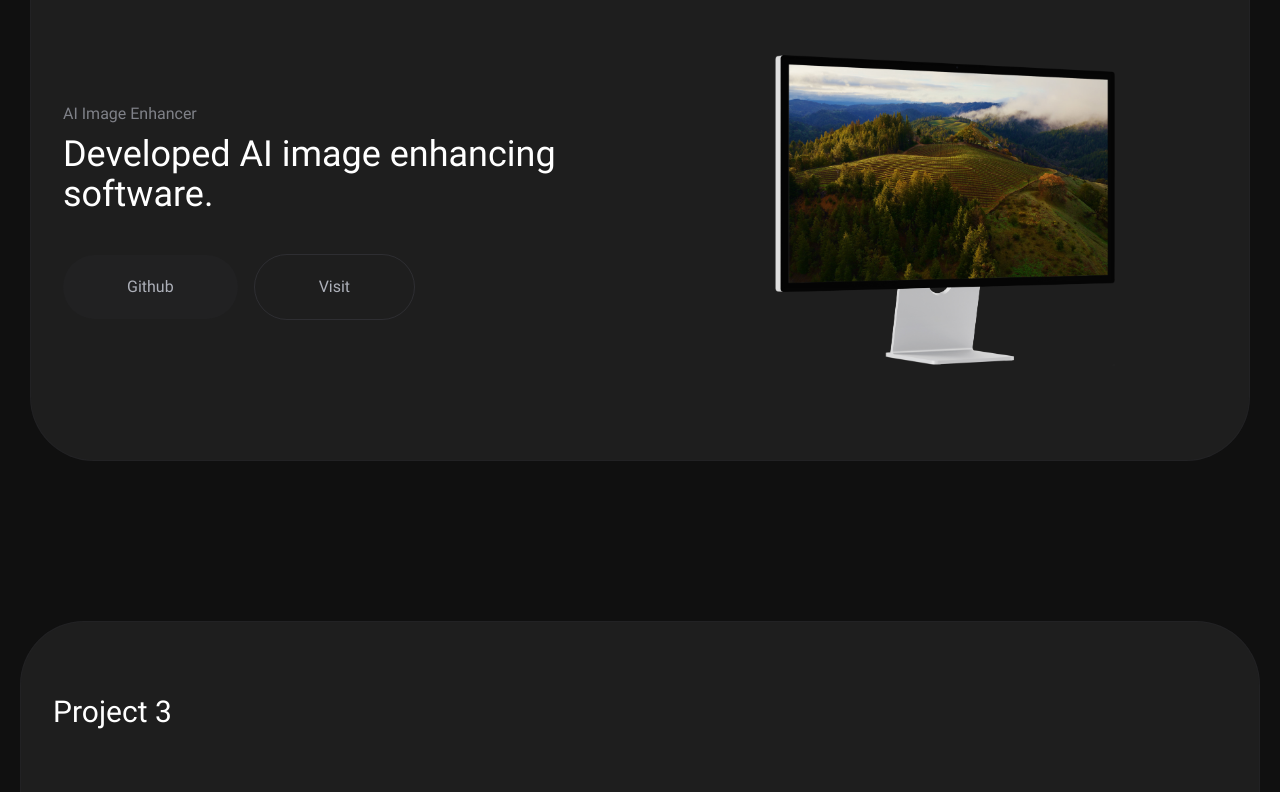
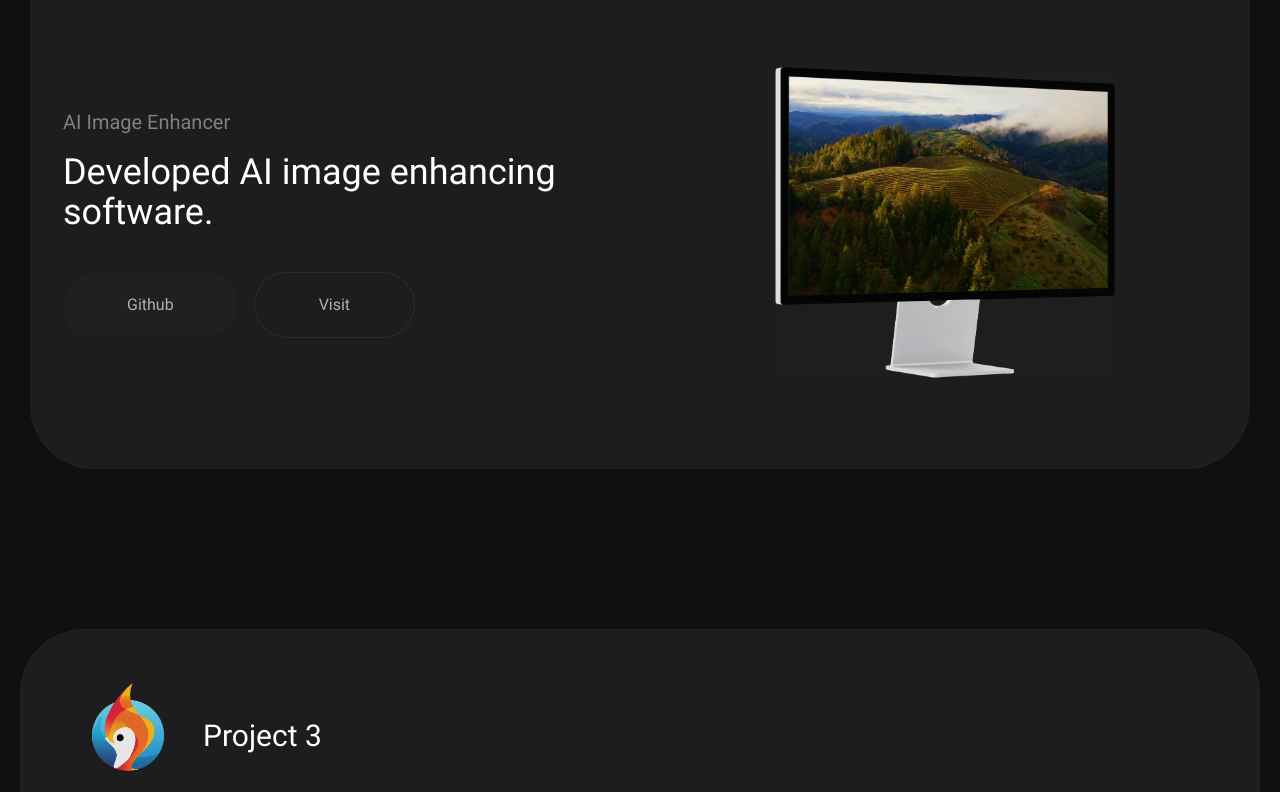
Before and after one commit to Mahfujul-Sagor/portfolio, a Next.js app: page / in a window 1280 px wide. Shown: the part 1600-2392 px from the top of the page. Built offline with nearby package versions, Linux system fonts and the light colour scheme.

Commit message:
add project icons

```diff
--- a/components/Hero.js
+++ b/components/Hero.js
@@ -21,7 +21,7 @@ export const handleLinkClick = (e, href) => {
 const Hero = () => {
   return (
     <section className='absolute w-full flex flex-col justify-center items-center mt-40'>
-      <div className='w-full max-w-[1300px] h-[910px] lg:px-20 md:px-14 px-8 lg:py-32 py-24 rounded-[6rem] bg-gradient-to-b from-[#1E1D1C] to-[#101010] flex flex-col items-center lg:gap-16 md:gap-14 sm:gap-12 gap-10'>
+      <div className='w-full max-w-[1300px] h-[950px] lg:px-20 md:px-14 px-8 lg:py-32 py-24 rounded-[6rem] bg-gradient-to-b from-[#1E1D1C] to-[#101010] flex flex-col items-center lg:gap-16 md:gap-14 sm:gap-12 gap-10'>
         <div className='text-center'>
           <h1 className='lg:text-7xl sm:text-5xl text-[32px] py-1 font-medium bg-clip-text text-transparent bg-gradient-to-b from-white to-[#7F8188]'>{HERO.name}</h1>
           <h2 className='lg:text-4xl md:text-3xl sm:text-2xl text-[#7F8188]'>{HERO.description}</h2>
--- a/components/Work.js
+++ b/components/Work.js
@@ -4,10 +4,10 @@ import { project1, project2, project3, project4 } from '@/constants';
 const Work = () => {
   return (
     <section id="work" className="card-wrapper w-full flex flex-col items-center md:gap-40 gap-2 relative lg:top-[70vh] top-[60vh] px-2">
-      <WorkCard width={1200} label={project1.label} top={84} title={project1.title} backgroundColor="#1E1E1E" description={project1.description} image={project1.image} liveLink={project1.liveLink} githubLink={project1.githubLink}/>
-      <WorkCard width={1220} label={project2.label} top={124} title={project2.title} backgroundColor="#1E1E1E" description={project2.description} image={project2.image} liveLink={project2.liveLink} githubLink={project2.githubLink}/>
-      <WorkCard width={1240} label={project3.label} top={164} title={project3.title} backgroundColor="#1E1E1E" description={project3.description} image={project3.image} liveLink={project3.liveLink} githubLink={project3.githubLink}/>
-      <WorkCard width={1260} label={project4.label} top={204} title={project4.title} backgroundColor="#1E1E1E" description={project4.description} image={project4.image} liveLink={project4.liveLink} githubLink={project4.githubLink}/>
+      <WorkCard width={1200} icon={project1.icon} label={project1.label} top={84} title={project1.title} backgroundColor="#1D1D1D" description={project1.description} image={project1.image} liveLink={project1.liveLink} githubLink={project1.githubLink}/>
+      <WorkCard width={1220} icon={project2.icon} label={project2.label} top={124} title={project2.title} backgroundColor="#1D1D1D" description={project2.description} image={project2.image} liveLink={project2.liveLink} githubLink={project2.githubLink}/>
+      <WorkCard width={1240} icon={project3.icon} label={project3.label} top={164} title={project3.title} backgroundColor="#1D1D1D" description={project3.description} image={project3.image} liveLink={project3.liveLink} githubLink={project3.githubLink}/>
+      <WorkCard width={1260} icon={project4.icon} label={project4.label} top={204} title={project4.title} backgroundColor="#1D1D1D" description={project4.description} image={project4.image} liveLink={project4.liveLink} githubLink={project4.githubLink}/>
     </section>
   );
 };
--- a/components/WorkCard.js
+++ b/components/WorkCard.js
@@ -11,6 +11,7 @@ const WorkCard = ({
   top,
   backgroundColor,
   label,
+  icon,
 }) => {
   return (
     <div
@@ -21,12 +22,19 @@ const WorkCard = ({
         backgroundColor: backgroundColor,
       }}
     >
-      <h2 className="text-3xl font-bold w-full text-start mt-10 mb-16">{title}</h2>
+      <div className="w-full text-start my-4 flex items-center">
+        <Image src={icon} alt="" width={150} height={150}/>
+        <p className="text-3xl font-bold">{title}</p>
+      </div>
       <div className="flex max-md:flex-col-reverse justify-between items-center gap-16 w-full flex-1">
         <div className="flex flex-col justify-center items-start gap-10 flex-1">
-          <div className="space-y-2">
-            <p className="text-[#7F8188] font-bold text-start">{label}</p>
-            <p className="sm:text-4xl text-3xl font-bold text-start">{description}</p>
+          <div className="space-y-4">
+            <p className="text-[#7F8188] text-xl font-bold text-start">
+              {label}
+            </p>
+            <p className="sm:text-4xl text-3xl font-bold text-start">
+              {description}
+            </p>
           </div>
           <div className="flex max-sm:flex-col md:justify-start items-center gap-4 w-full justify-center">
             <a
--- a/constants/index.js
+++ b/constants/index.js
@@ -1,5 +1,6 @@
 import ImageFlux from '@/public/images/ImageFlux.jpg';
 import Desktop from '@/public/images/Desktop.jpg';
+import ImageFluxIcon from '@/public/images/ImageFlux-icon.png';
 
 export const NAVIGATION_LINKS = [
   { label: "Work", href: "/" },
@@ -16,6 +17,7 @@ export const HERO = {
 export const project1 = {
   id: 1,
   title: "ImageFlux",
+  icon: ImageFluxIcon,
   label: "AI Image Enhancer",
   image: ImageFlux,
   description: "Developed AI image enhancing software.",
@@ -26,6 +28,7 @@ export const project1 = {
 export const project2 = {
   id: 2,
   title: "Project 2",
+  icon: ImageFluxIcon,
   label: "AI Image Enhancer",
   image: Desktop,
   description: "Developed AI image enhancing software.",
@@ -36,6 +39,7 @@ export const project2 = {
 export const project3 = {
   id: 3,
   title: "Project 3",
+  icon: ImageFluxIcon,
   label: "AI Image Enhancer",
   image: ImageFlux,
   description: "Developed AI image enhancing software.",
@@ -46,6 +50,7 @@ export const project3 = {
 export const project4 = {
   id: 4,
   title: "Project 4",
+  icon: ImageFluxIcon,
   label: "AI Image Enhancer",
   image: Desktop,
   description: "Developed AI image enhancing software.",
```
Also changed, not shown: public/images/ImageFlux-icon.png (added).
